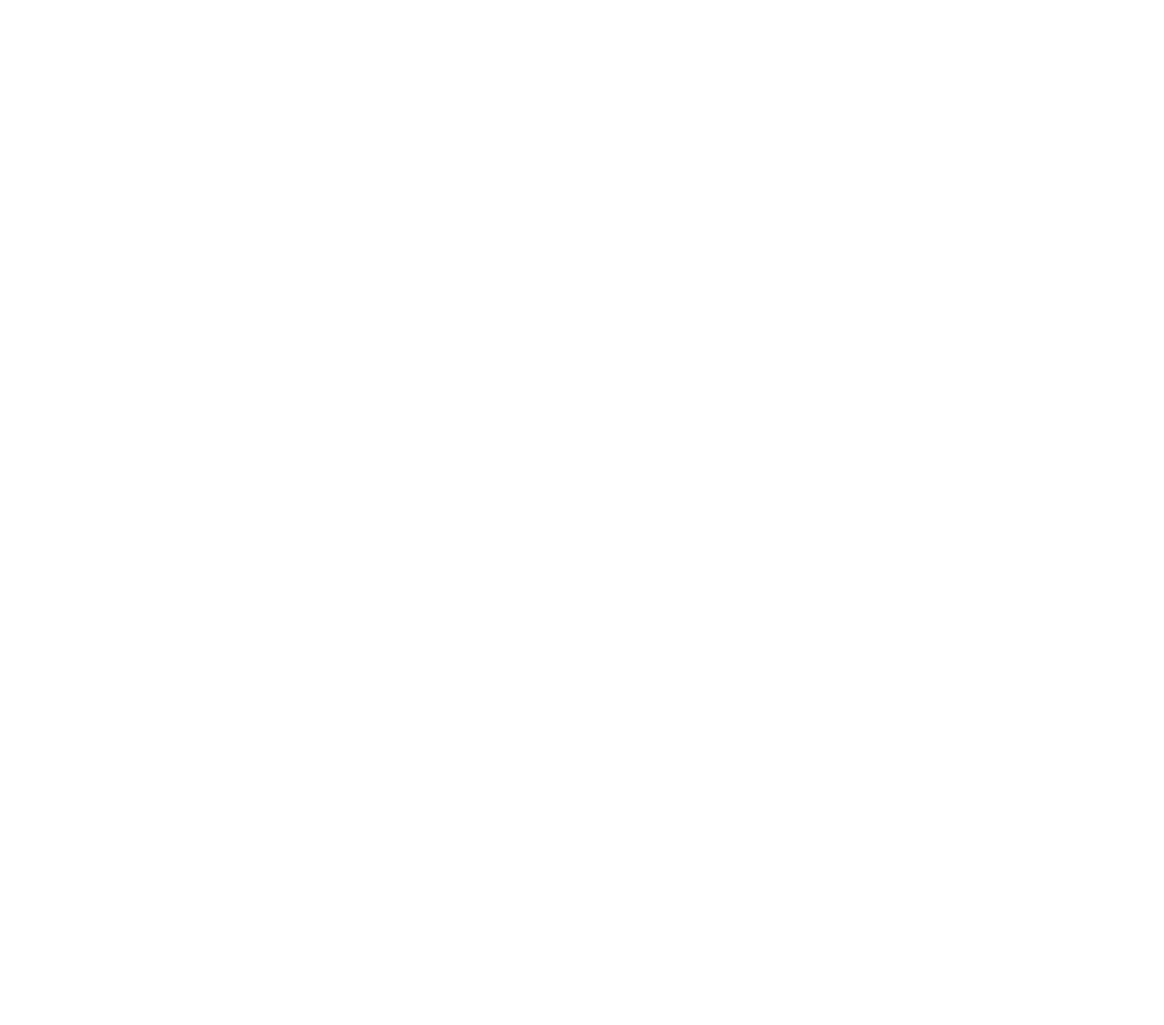
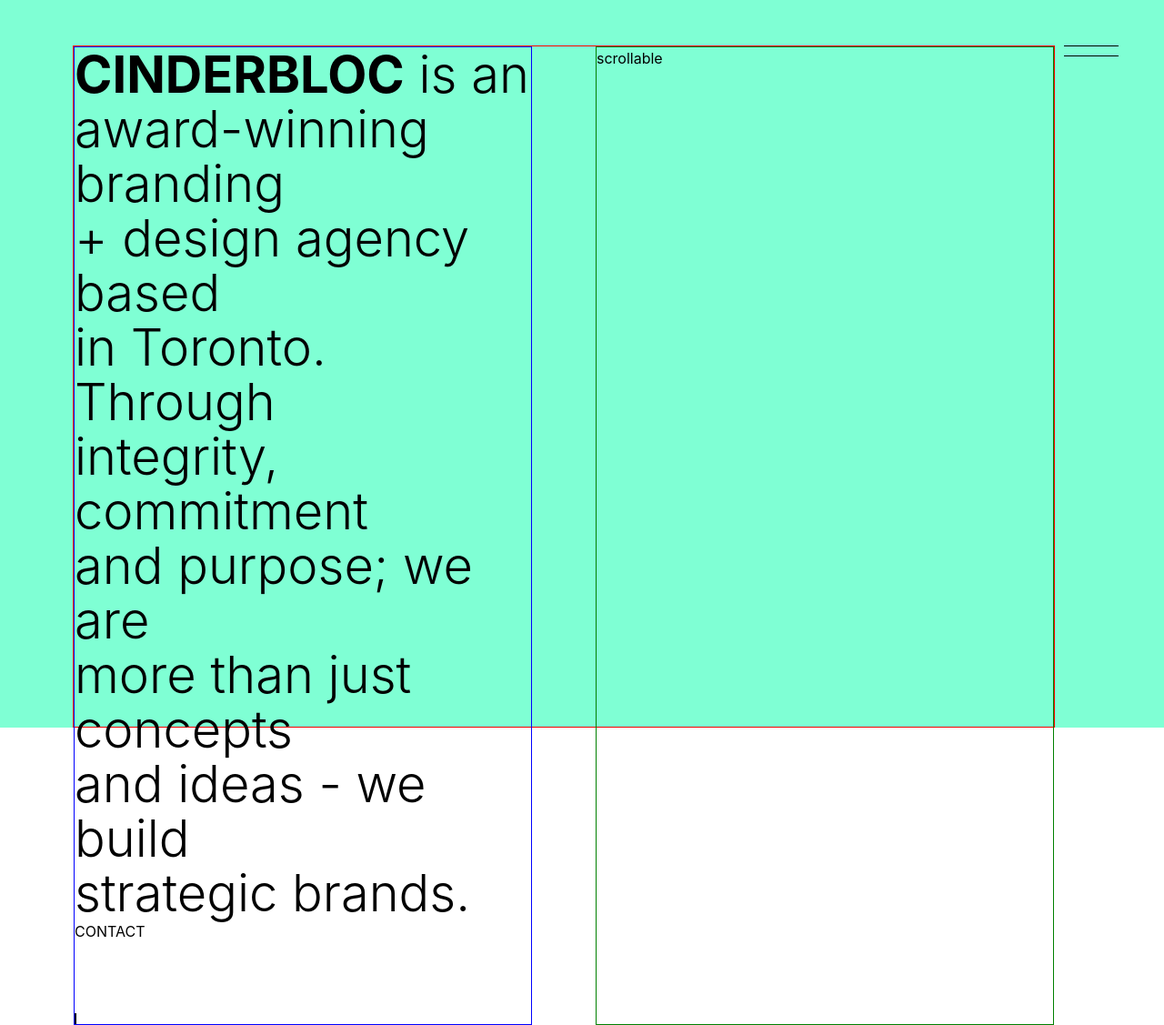
Before and after one commit to d4cho/cinderbloc-clone, a React (Create React App) app: page /about---contact in a window 1280 px wide. Before the commit this address had no page. Shown: the whole page at 91% size. Before the commit the page ends 800 px from the top, so only its background shows below. Built offline with nearby package versions, Linux system fonts and the light colour scheme.

Commit message:
restructure and about page start

```diff
--- a/src/App.js
+++ b/src/App.js
@@ -2,6 +2,7 @@
 import { BrowserRouter, Routes, Route } from 'react-router-dom';
 import Home from './components/Pages/Home/Home';
 import GalleryPage from './components/Pages/GalleryPage/GalleryPage';
+import AboutPage from './components/Pages/AboutPage/AboutPage';
 
 function App() {
     return (
@@ -9,9 +10,15 @@
             <BrowserRouter>
                 <Routes>
                     <Route path='/' element={<Home />}></Route>
-                </Routes>
-                <Routes>
-                    <Route path='/:galleryId' element={<GalleryPage />}></Route>
+                    <Route
+                        exact
+                        path='/about---contact'
+                        element={<AboutPage />}
+                    ></Route>
+                    <Route
+                        path='/project/:galleryId'
+                        element={<GalleryPage />}
+                    ></Route>
                 </Routes>
             </BrowserRouter>
         </div>
--- a/src/components/NavModal/NavModal.jsx
+++ b/src/components/NavModal/NavModal.jsx
@@ -50,12 +50,15 @@
     const handleItemClick = (item) => {
         let endPoint = item.split(' ').join('-');
 
-        if (item === 'home') {
-            navigate('/');
+        if (endPoint === 'home') {
+            navigate(`/`);
+            window.location.reload();
+        } else if (endPoint === 'about---contact') {
+            navigate(`/about---contact`);
         } else if (endPoint === galleryId) {
             window.location.reload();
         } else {
-            navigate(`/${endPoint}`);
+            navigate(`/project/${endPoint}`);
         }
     };
 
--- /dev/null
+++ b/src/components/Pages/AboutPage/AboutPage.jsx
@@ -0,0 +1,48 @@
+import React, { useState } from 'react';
+import OpenNavButton from '../../atoms/OpenNavButton/OpenNavButton';
+import NavModal from '../../NavModal/NavModal';
+import './AboutPage.scss';
+
+const AboutPage = () => {
+    const [isNavOpen, setIsNavOpen] = useState(false);
+
+    return (
+        <div className='AboutPage_wrapper'>
+            <OpenNavButton
+                onNavButtonClick={() => setIsNavOpen(true)}
+                lineColor={'#000'}
+            />
+
+            <div className='AboutPage_grid'>
+                <div className='AboutPage_grid_left'>
+                    <div className='aboutUs'>
+                        <div>
+                            <span>CINDERBLOC</span> is an
+                        </div>
+                        <div>award-winning branding</div>
+                        <div>+ design agency based</div>
+                        <div> in Toronto. Through</div>
+                        <div>integrity, commitment</div>
+                        <div>and purpose; we are</div>
+                        <div>more than just concepts</div>
+                        <div>and ideas - we build</div>
+                        <div>strategic brands.</div>
+                    </div>
+                    <div className='nextNavigator'>
+                        <div className='nextTitle'>contact</div>
+                        <div className='verticalLineContainer'>
+                            <div className='verticalLine'></div>
+                        </div>
+                    </div>
+                </div>
+                <div className='AboutPage_grid_right'>
+                    <div>scrollable</div>
+                </div>
+            </div>
+
+            {isNavOpen && <NavModal onCloseClick={() => setIsNavOpen(false)} />}
+        </div>
+    );
+};
+
+export default AboutPage;
--- /dev/null
+++ b/src/components/Pages/AboutPage/AboutPage.scss
@@ -0,0 +1,72 @@
+.AboutPage_wrapper {
+    background-color: aquamarine;
+    width: 100vw;
+    height: 100vh;
+    padding: 50px 120px 0px 80px;
+
+    .AboutPage_grid {
+        height: 100%;
+        border: 1px solid red;
+        display: grid;
+        column-gap: 70px;
+        grid-template-columns: 1fr 1fr;
+
+        .AboutPage_grid_left {
+            border: 1px solid blue;
+            display: flex;
+            flex-direction: column;
+            justify-content: space-between;
+
+            .aboutUs {
+                font-size: 56px;
+                line-height: 60px;
+                span {
+                    font-weight: bold;
+                }
+                div {
+                    font-weight: 300;
+                }
+            }
+
+            .nextNavigator {
+                .nextTitle {
+                    width: fit-content;
+                    text-transform: uppercase;
+                    margin-bottom: 10px;
+                    cursor: pointer;
+                }
+
+                .verticalLineContainer {
+                    height: 80px;
+                    position: relative;
+
+                    .verticalLine {
+                        position: absolute;
+                        height: 100%;
+                        border-left: 2px solid black;
+                        animation: testAnim 3s ease-in-out 0s infinite;
+                    }
+                }
+            }
+        }
+
+        .AboutPage_grid_right {
+            border: 1px solid green;
+        }
+    }
+}
+
+@keyframes testAnim {
+    0% {
+        height: 0%;
+        top: 0;
+    }
+    50% {
+        height: 100%;
+        bottom: 0;
+    }
+    100% {
+        height: 0%;
+        bottom: 0;
+    }
+}
--- a/src/components/Pages/GalleryPage/GalleryPage.jsx
+++ b/src/components/Pages/GalleryPage/GalleryPage.jsx
@@ -1,8 +1,8 @@
 import React, { useState } from 'react';
 import { useParams } from 'react-router-dom';
 import NavModal from '../../NavModal/NavModal';
-import GalleryHeader from '../../GalleryHeader/GalleryHeader';
-import GalleryFooter from '../../GalleryFooter/GalleryFooter';
+import GalleryHeader from '../../molecules/GalleryHeader/GalleryHeader';
+import GalleryFooter from '../../molecules/GalleryFooter/GalleryFooter';
 import { galleryData } from '../../../assets/data/GalleryData';
 import './GalleryPage.scss';
 
--- /dev/null
+++ b/src/components/atoms/OpenNavButton/OpenNavButton.jsx
@@ -0,0 +1,21 @@
+import React from 'react';
+import './OpenNavButton.scss';
+
+const OpenNavButton = ({ onNavButtonClick, lineColor }) => {
+    return (
+        <div
+            className='OpenNavButton_wrapper'
+            style={{
+                '--color': lineColor,
+            }}
+        >
+            <button onClick={onNavButtonClick}>
+                <span className='OpenNavButton_topLine'></span>
+                <span className='OpenNavButton_space'></span>
+                <span className='OpenNavButton_botLine'></span>
+            </button>
+        </div>
+    );
+};
+
+export default OpenNavButton;
--- a/src/components/GalleryHeader/GalleryHeader.scss
+++ b/src/components/atoms/OpenNavButton/OpenNavButton.scss
@@ -1,63 +1,56 @@
-.GalleryHeader_wrapper {
+.OpenNavButton_wrapper {
     position: fixed;
-    top: 0;
-    left: 0;
-    width: 100%;
-    display: flex;
-    justify-content: space-between;
-    padding: 50px;
+    top: 30px;
+    right: 30px;
+    padding: 20px;
     background-color: transparent;
     z-index: 1;
     user-select: none;
-    color: var(--color);
-
-    .GalleryHeader_title {
-        text-transform: uppercase;
-        font-size: 20px;
-        letter-spacing: 1px;
-    }
+    cursor: pointer;
 
     button {
+        cursor: pointer;
         border: none;
         padding: 0;
         margin: 0;
         background-color: transparent;
-        cursor: pointer;
         display: flex;
         flex-direction: column;
         justify-content: center;
 
-        .GalleryHeader_topLine {
+        .OpenNavButton_topLine {
             width: 60px;
             border-bottom: 1px solid var(--color);
             transition: border-bottom 0.5s ease-in-out;
         }
 
-        .GalleryHeader_space {
+        .OpenNavButton_space {
             height: 10px;
             width: 60px;
             transition: height 0.5s ease-in-out 0.5s;
         }
 
-        .GalleryHeader_botLine {
+        .OpenNavButton_botLine {
             width: 60px;
             border-top: 1px solid var(--color);
             transition: border-top 0.5s ease-in-out;
         }
     }
+}
 
-    button:hover {
-        .GalleryHeader_topLine {
+.OpenNavButton_wrapper:hover {
+    button {
+        .OpenNavButton_topLine {
             transition: border-bottom 0.5s ease-in-out 0.5s;
             border-bottom: 5px solid var(--color);
         }
 
-        .GalleryHeader_space {
+        .OpenNavButton_space {
             transition: height 0.5s ease-in-out;
             height: 0px;
         }
 
-        .GalleryHeader_botLine {
+        .OpenNavButton_botLine {
             transition: border-top 0.5s ease-in-out 0.5s;
             border-top: 5px solid var(--color);
         }
--- a/src/components/GalleryFooter/GalleryFooter.jsx
+++ b/src/components/molecules/GalleryFooter/GalleryFooter.jsx
@@ -1,5 +1,5 @@
 import React, { useState, useEffect } from 'react';
-import { addZeroesInFront } from '../../utils/functions';
+import { addZeroesInFront } from '../../../utils/functions';
 import './GalleryFooter.scss';
 
 const GalleryFooter = ({ currentImage, totalImages }) => {
--- a/src/components/GalleryHeader/GalleryHeader.jsx
+++ b/src/components/molecules/GalleryHeader/GalleryHeader.jsx
@@ -1,4 +1,5 @@
 import React from 'react';
+import OpenNavButton from '../../atoms/OpenNavButton/OpenNavButton';
 import './GalleryHeader.scss';
 
 const GalleryHeader = ({ title, onNavButtonClick, currentImage }) => {
@@ -10,11 +11,15 @@
             }}
         >
             <div className='GalleryHeader_title'>{title}</div>
-            <button onClick={onNavButtonClick}>
+            <OpenNavButton
+                onNavButtonClick={onNavButtonClick}
+                lineColor={currentImage > 1 ? '#FFF' : '#000'}
+            />
+            {/* <button onClick={onNavButtonClick}>
                 <span className='GalleryHeader_topLine'></span>
                 <span className='GalleryHeader_space'></span>
                 <span className='GalleryHeader_botLine'></span>
-            </button>
+            </button> */}
         </div>
     );
 };
--- /dev/null
+++ b/src/components/molecules/GalleryHeader/GalleryHeader.scss
@@ -0,0 +1,65 @@
+.GalleryHeader_wrapper {
+    position: fixed;
+    top: 0;
+    left: 0;
+    width: 100%;
+    display: flex;
+    justify-content: space-between;
+    padding: 50px;
+    background-color: transparent;
+    z-index: 1;
+    user-select: none;
+    color: var(--color);
+
+    .GalleryHeader_title {
+        text-transform: uppercase;
+        font-size: 20px;
+        letter-spacing: 1px;
+    }
+
+    // button {
+    //     border: none;
+    //     padding: 0;
+    //     margin: 0;
+    //     background-color: transparent;
+    //     cursor: pointer;
+    //     display: flex;
+    //     flex-direction: column;
+    //     justify-content: center;
+
+    //     .GalleryHeader_topLine {
+    //         width: 60px;
+    //         border-bottom: 1px solid var(--color);
+    //         transition: border-bottom 0.5s ease-in-out;
+    //     }
+
+    //     .GalleryHeader_space {
+    //         height: 10px;
+    //         width: 60px;
+    //         transition: height 0.5s ease-in-out 0.5s;
+    //     }
+
+    //     .GalleryHeader_botLine {
+    //         width: 60px;
+    //         border-top: 1px solid var(--color);
+    //         transition: border-top 0.5s ease-in-out;
+    //     }
+    // }
+
+    // button:hover {
+    //     .GalleryHeader_topLine {
+    //         transition: border-bottom 0.5s ease-in-out 0.5s;
+    //         border-bottom: 5px solid var(--color);
+    //     }
+
+    //     .GalleryHeader_space {
+    //         transition: height 0.5s ease-in-out;
+    //         height: 0px;
+    //     }
+
+    //     .GalleryHeader_botLine {
+    //         transition: border-top 0.5s ease-in-out 0.5s;
+    //         border-top: 5px solid var(--color);
+    //     }
+    // }
+}
```
Also changed, not shown: src/components/molecules/GalleryFooter/GalleryFooter.scss (renamed from src/components/GalleryFooter/GalleryFooter.scss).
